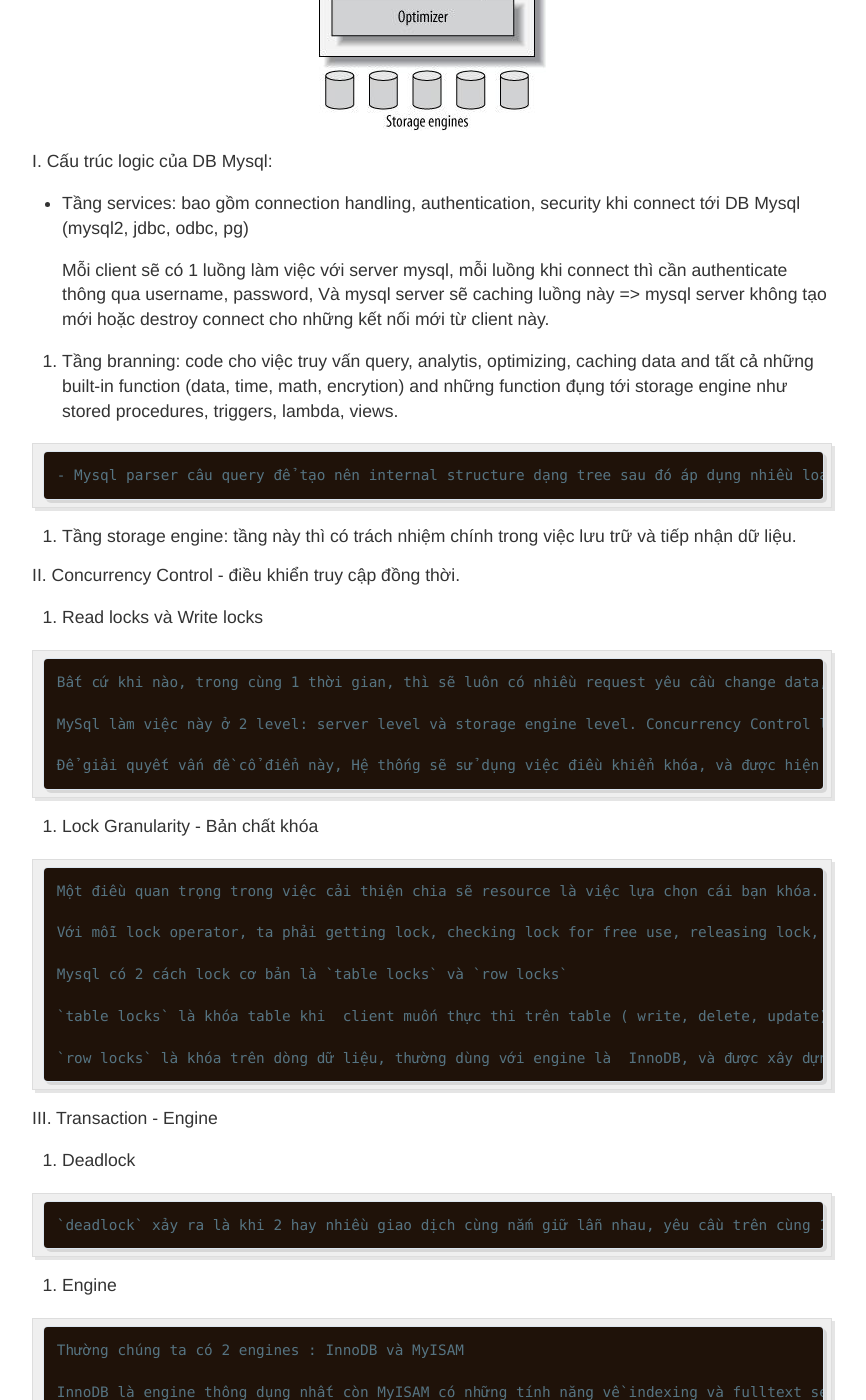
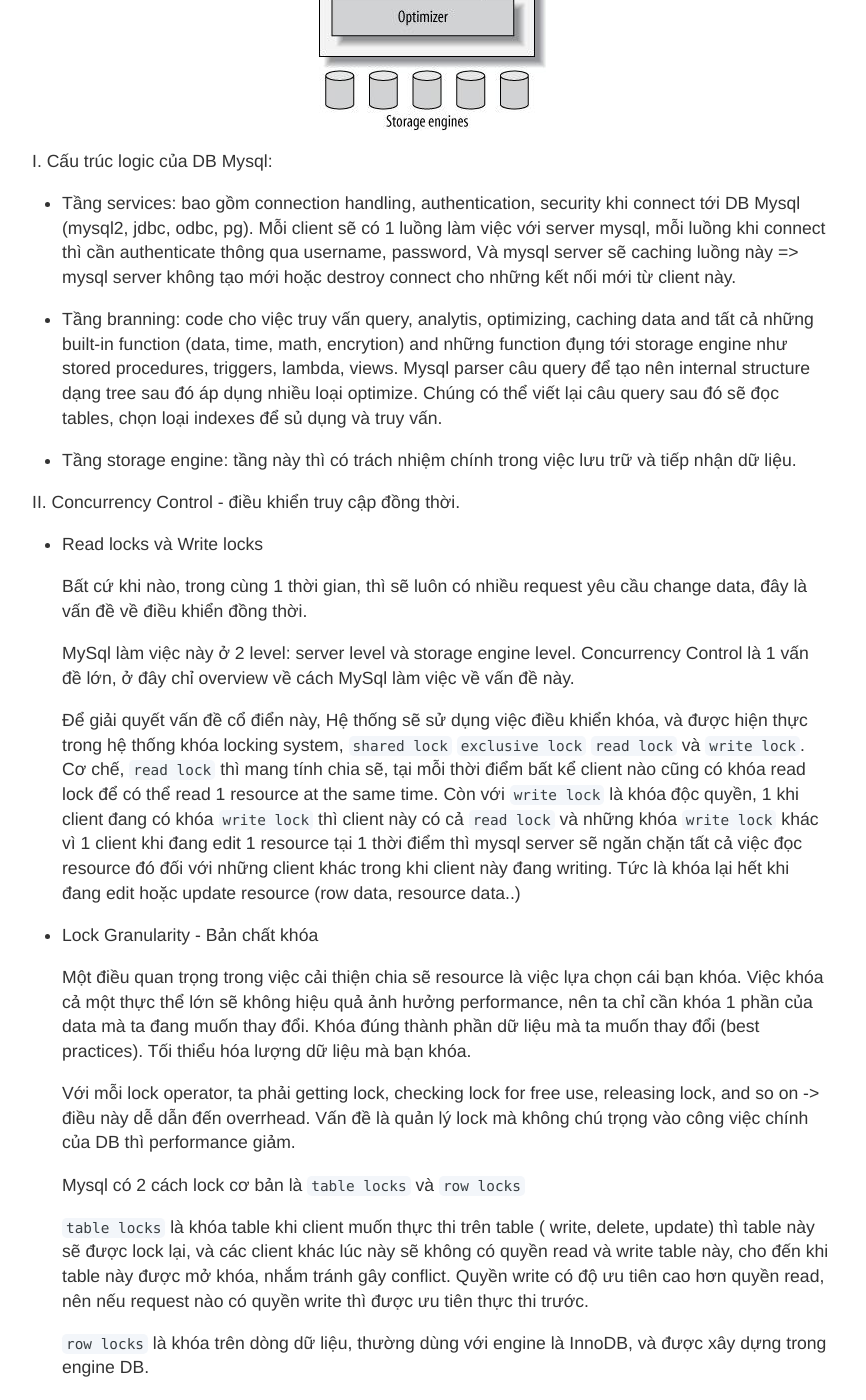
Before and after one commit to tuankiet/tuankiet.github.io, a Jekyll site: the page built from _posts/2016-04-11-[HPMYSQL]-chapter-1-mysql-logical-architecture.md, in a window 1280 px wide and 1400 px high, scrolled down 397 px. Shown: the whole window, without its empty margins (208-1074 px from the left). Built offline with Jekyll 4.4.1, drawn with Linux system fonts in a browser that asks for light colours; comment, search, counter and statistics services are not loaded; some of the changed text lies outside the part shown.

Commit message:
Update 2016-04-11-[HPMYSQL]-chapter-1-mysql-logical-architecture.md

```diff
--- a/_posts/2016-04-11-[HPMYSQL]-chapter-1-mysql-logical-architecture.md
+++ b/_posts/2016-04-11-[HPMYSQL]-chapter-1-mysql-logical-architecture.md
@@ -9,19 +9,15 @@
 
 I. Cấu trúc logic của DB Mysql:
 
-  - Tầng services: bao gồm connection handling, authentication, security khi connect tới DB Mysql (mysql2, jdbc, odbc, pg)
+  - Tầng services: bao gồm connection handling, authentication, security khi connect tới DB Mysql (mysql2, jdbc, odbc, pg). Mỗi client sẽ có 1 luồng làm việc với server mysql, mỗi luồng khi connect thì cần authenticate thông qua username, password, Và mysql server sẽ caching luồng này => mysql server không tạo mới hoặc destroy connect cho những kết nối mới từ client này.
 
-    Mỗi client sẽ có 1 luồng làm việc với server mysql, mỗi luồng khi connect thì cần authenticate thông qua username, password, Và mysql server sẽ caching luồng này => mysql server không tạo mới hoặc destroy connect cho những kết nối mới từ client này.
+  - Tầng branning: code cho việc truy vấn query, analytis, optimizing, caching data and tất cả những built-in function (data, time, math, encrytion) and những function đụng tới storage engine như stored procedures, triggers, lambda, views. Mysql parser câu query để tạo nên internal structure dạng tree sau đó áp dụng nhiều loại optimize. Chúng có thể viết lại câu query sau đó sẽ đọc tables, chọn loại indexes để sủ dụng và truy vấn.
 
-  2. Tầng branning: code cho việc truy vấn query, analytis, optimizing, caching data and tất cả những built-in function (data, time, math, encrytion) and những function đụng tới storage engine như stored procedures, triggers, lambda, views.
-
-    - Mysql parser câu query để tạo nên internal structure dạng tree sau đó áp dụng nhiều loại optimize. Chúng có thể viết lại câu query sau đó sẽ đọc tables, chọn loại indexes để sủ dụng và truy vấn.
-
-  3. Tầng storage engine: tầng này thì có trách nhiệm chính trong việc lưu trữ và tiếp nhận dữ liệu.
+  - Tầng storage engine: tầng này thì có trách nhiệm chính trong việc lưu trữ và tiếp nhận dữ liệu.
 
 II. Concurrency Control - điều khiển truy cập đồng thời.
 
-  1. Read locks và Write locks
+  - Read locks và Write locks
 
     Bất cứ khi nào, trong cùng 1 thời gian, thì sẽ luôn có nhiều request yêu cầu change data, đây là vấn đề về điều khiển đồng thời.
 
@@ -29,7 +25,7 @@
 
     Để giải quyết vấn đề cổ điển này, Hệ thống sẽ sử dụng việc điều khiển khóa, và được hiện thực trong  hệ thống khóa locking system, `shared lock` `exclusive lock` `read lock` và `write lock`. Cơ chế, `read lock` thì mang tính chia sẽ, tại mỗi thời điểm bất kể client nào cũng có khóa read lock để có thể read 1 resource at the same time. Còn với `write lock` là khóa độc quyền, 1 khi client đang có khóa `write lock` thì client này có cả `read lock` và những khóa `write lock` khác vì 1 client khi đang edit 1 resource tại 1 thời điểm thì mysql server sẽ ngăn chặn tất cả việc đọc resource đó đối với những client khác trong khi client này đang writing. Tức là khóa lại hết khi đang edit hoặc update resource (row data, resource data..)
 
-  2. Lock Granularity - Bản chất khóa
+  - Lock Granularity - Bản chất khóa
 
     Một điều quan trọng trong việc cải thiện chia sẽ resource là việc lựa chọn cái bạn khóa. Việc khóa cả một thực thể lớn sẽ không hiệu quả ảnh hưởng performance, nên ta chỉ cần khóa 1 phần của data mà ta đang muốn thay đổi. Khóa đúng thành phần dữ liệu mà ta muốn thay đổi (best practices). Tối thiểu hóa lượng dữ liệu mà bạn khóa.
 
@@ -43,19 +39,17 @@
 
 III. Transaction - Engine
 
-  1. Deadlock
+  - Deadlock
 
     `deadlock` xảy ra là khi 2 hay nhiều giao dịch cùng nắm giữ lẫn nhau, yêu cầu trên cùng 1 tài nguyên, phụ thuộc nhau, tạo ra 1 chu kỳ phụ thuộc tiếp diễn.
 
-  2. Engine
+  - Engine
 
     Thường chúng ta có 2 engines : InnoDB và MyISAM
 
     InnoDB là engine thông dụng nhất còn MyISAM có những tính năng về indexing và fulltext search.
 
-  3. Chọn engine đúng
-
-    Chúng ta nên chọn engines dựa trên các tiêu chí sau (mục đích sử dụng):
+  - Chọn engine đúng: Chúng ta nên chọn engines dựa trên các tiêu chí sau (mục đích sử dụng):
 
       - Transactions, Backups, Crassh recovery, Larger data: InnoDB.
 
```
